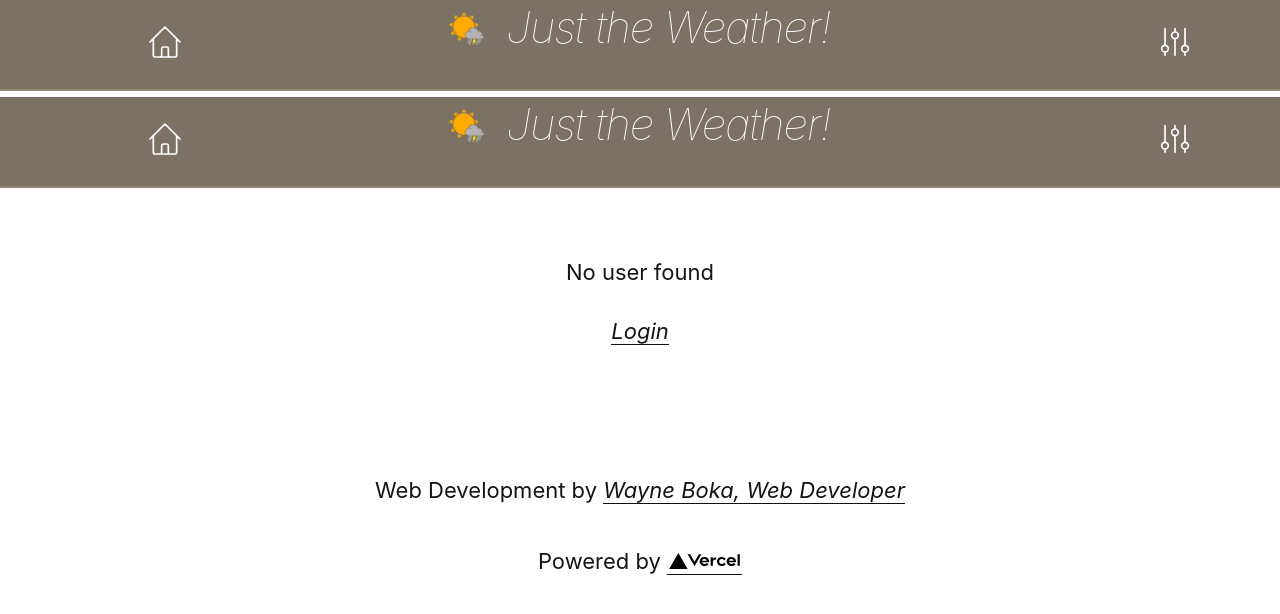
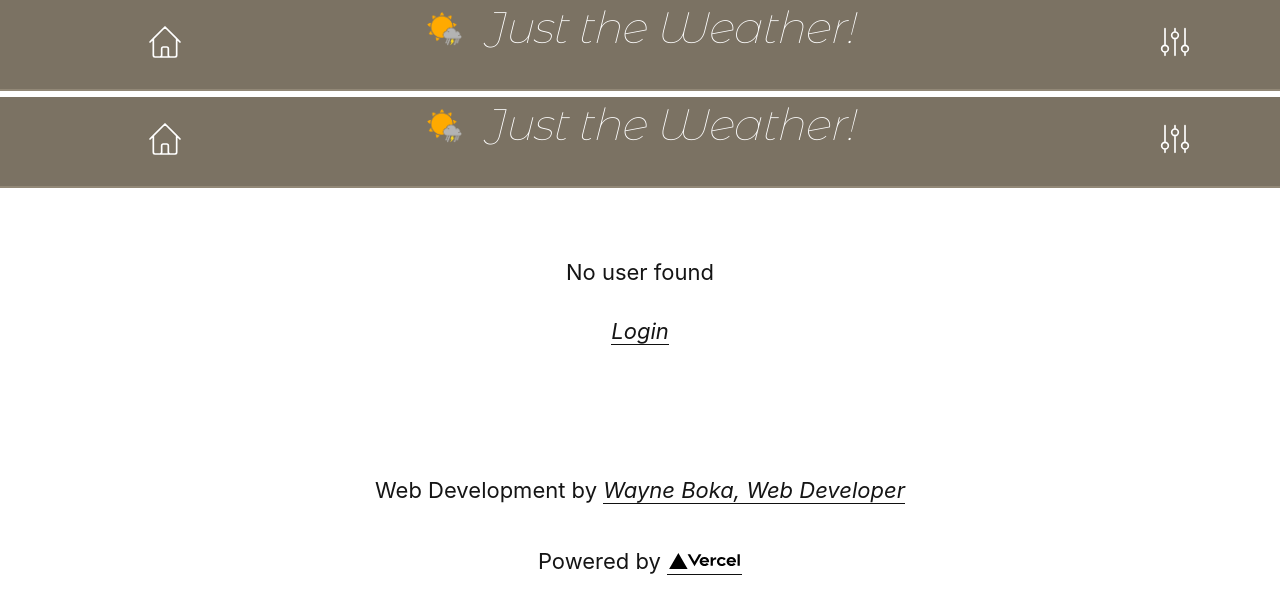
Before and after one commit to wboka/weather, a Next.js app: page /account in a window 1280 px wide. Shown: the top 614 px of the page. Built offline with nearby package versions, Linux system fonts and the light colour scheme; no server answers.

Commit message:
style: add new fonts

```diff
--- a/pages/_document.jsx
+++ b/pages/_document.jsx
@@ -9,7 +9,13 @@
 	render() {
 		return (
 			<Html lang="en">
-				<Head />
+				<Head>
+					<link rel="preconnect" href="https://fonts.gstatic.com" />
+					<link
+						href="https://fonts.googleapis.com/css2?family=Montserrat+Alternates:wght@100&display=swap"
+						rel="stylesheet"
+					/>
+				</Head>
 				<body>
 					<Main />
 					<NextScript />
--- a/styles/Menu.scss
+++ b/styles/Menu.scss
@@ -63,6 +63,9 @@
 .title {
 	font-size: 1.75em;
 	font-weight: 100;
+	font-family: "Montserrat Alternates", -apple-system, BlinkMacSystemFont,
+		Segoe UI, Roboto, Oxygen, Ubuntu, Cantarell, Fira Sans, Droid Sans,
+		Helvetica Neue, sans-serif;
 	letter-spacing: -0.025em;
 	font-style: italic;
 }
--- a/styles/globals.scss
+++ b/styles/globals.scss
@@ -6,8 +6,8 @@
 body {
 	padding: 0;
 	margin: 0;
-	font-family: -apple-system, BlinkMacSystemFont, Segoe UI, Roboto, Oxygen,
-		Ubuntu, Cantarell, Fira Sans, Droid Sans, Helvetica Neue, sans-serif;
+	font-family: Overpass, -apple-system, BlinkMacSystemFont, Segoe UI, Roboto,
+		Oxygen, Ubuntu, Cantarell, Fira Sans, Droid Sans, Helvetica Neue, sans-serif;
 	font-size: 14px;
 	overflow-wrap: break-word;
 	color: #151515;
```
